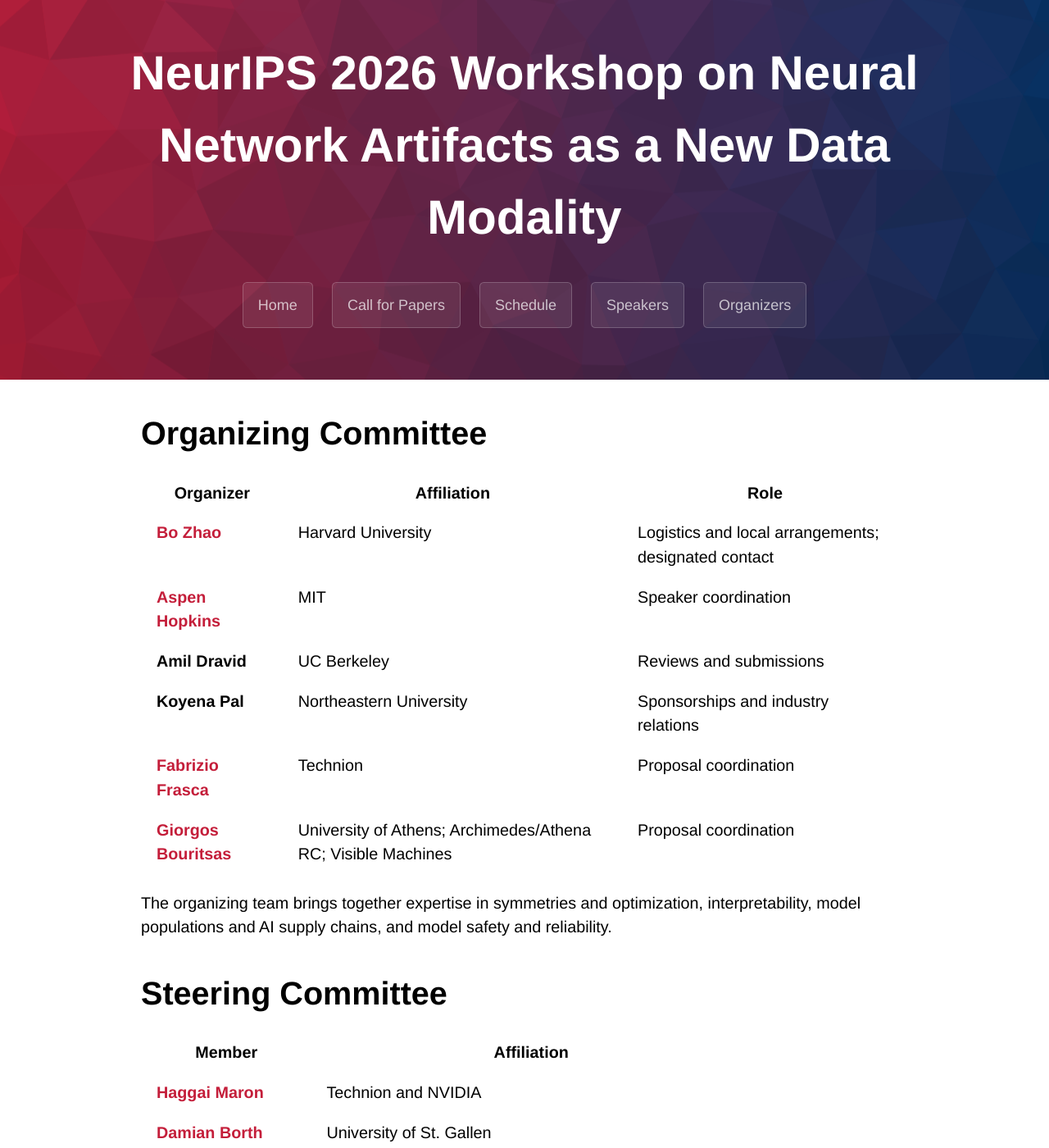
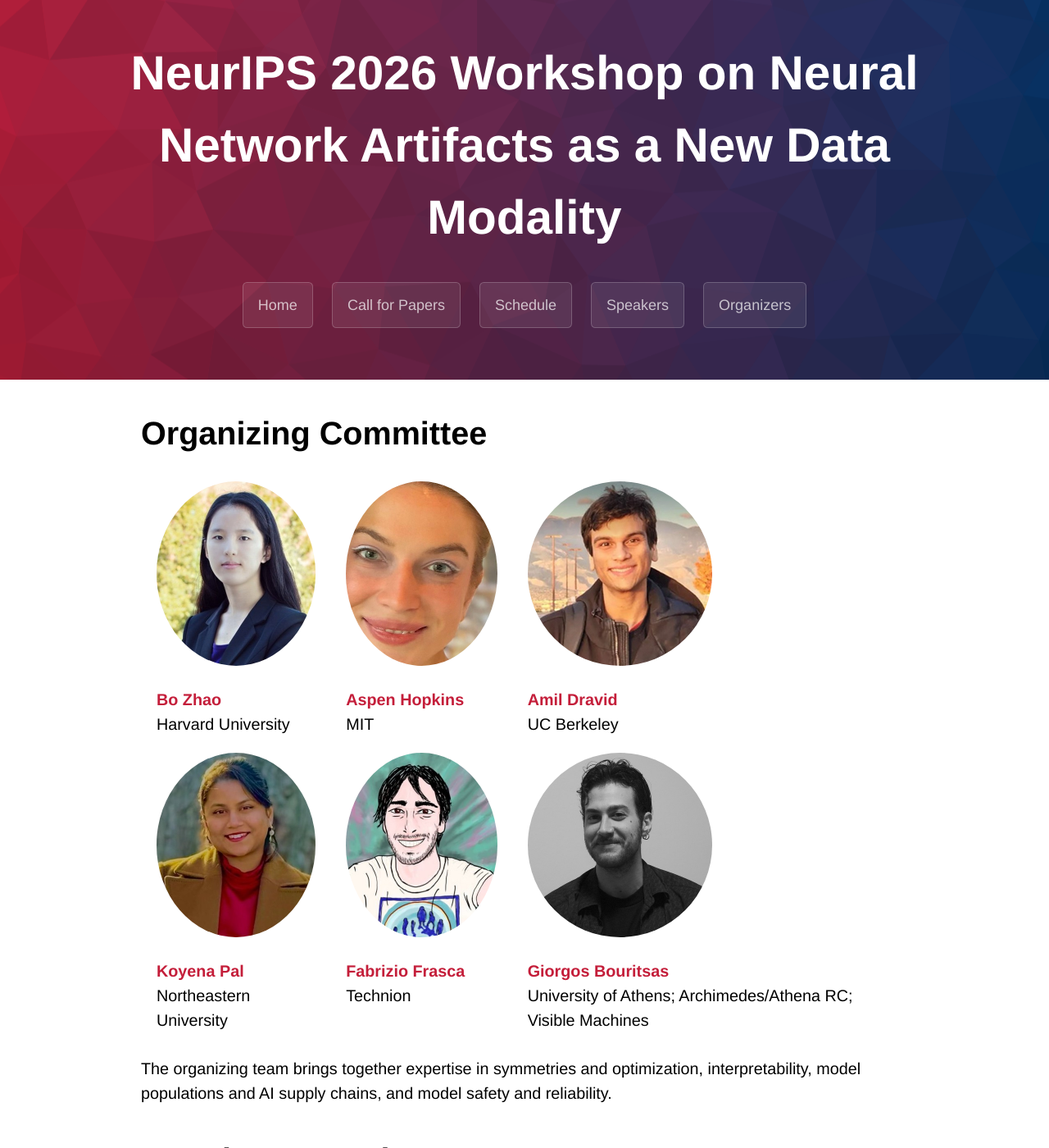
Before and after one commit to MadryLab/artifacts-as-data, a Jekyll site: the page built from docs/organizers.md, in a window 1280 px wide and 1400 px high. Shown: the whole window at 82% size. Built offline with Jekyll 4.4.1, drawn with Linux system fonts in a browser that asks for light colours; some web fonts are replaced.

Commit message:
added organizer pics  and updated cfp

```diff
--- a/docs/organizers.md
+++ b/docs/organizers.md
@@ -6,24 +6,56 @@ permalink: /organizers/
 
 # Organizing Committee
 
-| Organizer | Affiliation | Role |
-| --- | --- | --- |
-| **[Bo Zhao](https://b-zhao.github.io/)** | Harvard University | Logistics and local arrangements; designated contact |
-| **[Aspen Hopkins](https://aspen-hopkins.com/)** | MIT | Speaker coordination |
-| **Amil Dravid** | UC Berkeley | Reviews and submissions |
-| **Koyena Pal** | Northeastern University | Sponsorships and industry relations |
-| **[Fabrizio Frasca](https://noired.github.io/)** | Technion | Proposal coordination |
-| **[Giorgos Bouritsas](https://gbouritsas.github.io/)** | University of Athens; Archimedes/Athena RC; Visible Machines | Proposal coordination |
+<table>
+  <tbody>
+    <tr>
+      <td><img src="/assets/images/organizers/bo_zhao_sq.jpg" alt="Bo Zhao" style="width:225px; height:225px; object-fit:cover; border-radius:50%;"></td>
+      <td><img src="/assets/images/organizers/aspen_hopkins_sq.jpg" alt="Aspen Hopkins" style="width:225px; height:225px; object-fit:cover; border-radius:50%;"></td>
+      <td><img src="/assets/images/organizers/amil_dravid_sq.jpg" alt="Amil Dravid" style="width:225px; height:225px; object-fit:cover; border-radius:50%;"></td>
+    </tr>
+    <tr>
+      <td><strong><a href="https://b-zhao.github.io/">Bo Zhao</a></strong> <br> Harvard University</td>
+      <td><strong><a href="https://aspen-hopkins.com/">Aspen Hopkins</a></strong> <br> MIT</td>
+      <td><strong><a href="https://avdravid.github.io/">Amil Dravid</a></strong> <br> UC Berkeley</td>
+    </tr>
+    <tr>
+      <td><img src="/assets/images/organizers/koyena_pal_sq.jpg" alt="Koyena Pal" style="width:225px; height:225px; object-fit:cover; border-radius:50%;"></td>
+      <td><img src="/assets/images/organizers/fabrizio_frasca_sq.jpg" alt="Fabrizio Frasca" style="width:225px; height:225px; object-fit:cover; border-radius:50%;"></td>
+      <td><img src="/assets/images/organizers/giorgos_bouritsas_sq.jpg" alt="Giorgos Bouritsas" style="width:225px; height:225px; object-fit:cover; border-radius:50%;"></td>
+    </tr>
+    <tr>
+      <td><strong><a href="https://koyenapal.github.io/">Koyena Pal</a></strong> <br> Northeastern University</td>
+      <td><strong><a href="https://noired.github.io/">Fabrizio Frasca</a></strong> <br> Technion</td>
+      <td><strong><a href="https://gbouritsas.github.io/">Giorgos Bouritsas</a></strong> <br> University of Athens; Archimedes/Athena RC; Visible Machines</td>
+    </tr>
+  </tbody>
+</table>
 
 The organizing team brings together expertise in symmetries and optimization, interpretability, model populations and AI supply chains, and model safety and reliability.
 
 # Steering Committee
 
-| Member | Affiliation |
-| --- | --- |
-| **[Haggai Maron](https://haggaim.github.io/)** | Technion and NVIDIA |
-| **[Damian Borth](https://www.unisg.ch/en/university/about-us/organisation/detail/person-id/f72a2a1d-94ae-4b74-ae82-cc898ae53284/)** | University of St. Gallen |
-| **[Gal Chechik](https://research.nvidia.com/person/gal-chechik)** | NVIDIA and Bar-Ilan University |
-| **[Michael Bronstein](https://www.cs.ox.ac.uk/people/michael.bronstein/)** | University of Oxford |
-| **[Stefanie Jegelka](https://people.csail.mit.edu/stefje/)** | MIT and Technical University of Munich |
-| **[Alex Bronstein](https://bron.cs.technion.ac.il/)** | Institute of Science and Technology Austria and Technion |
+<table>
+  <tbody>
+    <tr>
+      <td><img src="/assets/images/organizers/haggai_maron_sq.jpg" alt="Haggai Maron" style="width:225px; height:225px; object-fit:cover; border-radius:50%;"></td>
+      <td><img src="/assets/images/organizers/damian_borth_sq.jpg" alt="Damian Borth" style="width:225px; height:225px; object-fit:cover; border-radius:50%;"></td>
+      <td><img src="/assets/images/organizers/gal_chechik_sq.jpg" alt="Gal Chechik" style="width:225px; height:225px; object-fit:cover; border-radius:50%;"></td>
+    </tr>
+    <tr>
+      <td><strong><a href="https://haggaim.github.io/">Haggai Maron</a></strong> <br> Technion and NVIDIA</td>
+      <td><strong><a href="https://www.unisg.ch/en/university/about-us/organisation/detail/person-id/f72a2a1d-94ae-4b74-ae82-cc898ae53284/">Damian Borth</a></strong> <br> University of St. Gallen</td>
+      <td><strong><a href="https://research.nvidia.com/person/gal-chechik">Gal Chechik</a></strong> <br> NVIDIA and Bar-Ilan University</td>
+    </tr>
+    <tr>
+      <td><img src="/assets/images/organizers/michael_bronstein_sq.jpg" alt="Michael Bronstein" style="width:225px; height:225px; object-fit:cover; border-radius:50%;"></td>
+      <td><img src="/assets/images/organizers/stefanie_jegelka_sq.jpg" alt="Stefanie Jegelka" style="width:225px; height:225px; object-fit:cover; border-radius:50%;"></td>
+      <td><img src="/assets/images/organizers/alex_bronstein_sq.jpg" alt="Alex Bronstein" style="width:225px; height:225px; object-fit:cover; border-radius:50%;"></td>
+    </tr>
+    <tr>
+      <td><strong><a href="https://www.cs.ox.ac.uk/people/michael.bronstein/">Michael Bronstein</a></strong> <br> University of Oxford</td>
+      <td><strong><a href="https://people.csail.mit.edu/stefje/">Stefanie Jegelka</a></strong> <br> MIT and Technical University of Munich</td>
+      <td><strong><a href="https://bron.cs.technion.ac.il/">Alex Bronstein</a></strong> <br> Institute of Science and Technology Austria and Technion</td>
+    </tr>
+  </tbody>
+</table>
```
Also changed, not shown: docs/cfp.md (+1 -1 lines), docs/assets/images/organizers/alex_bronstein.jpg (added), docs/assets/images/organizers/alex_bronstein_sq.jpg (added), docs/assets/images/organizers/amil_dravid.jpg (added), docs/assets/images/organizers/amil_dravid_sq.jpg (added), docs/assets/images/organizers/aspen_hopkins.jpg (added), docs/assets/images/organizers/aspen_hopkins_sq.jpg (added), docs/assets/images/organizers/bo_zhao_sq.jpg (added), docs/assets/images/organizers/damian_borth_sq.jpg (added), docs/assets/images/organizers/fabrizio_frasca.jpg (added), docs/assets/images/organizers/fabrizio_frasca_sq.jpg (added), docs/assets/images/organizers/gal_chechik_sq.jpg (added), docs/assets/images/organizers/giorgos_bouritsas_sq.jpg (added), docs/assets/images/organizers/haggai_maron_sq.jpg (added), 4 more files, 1 other file.
